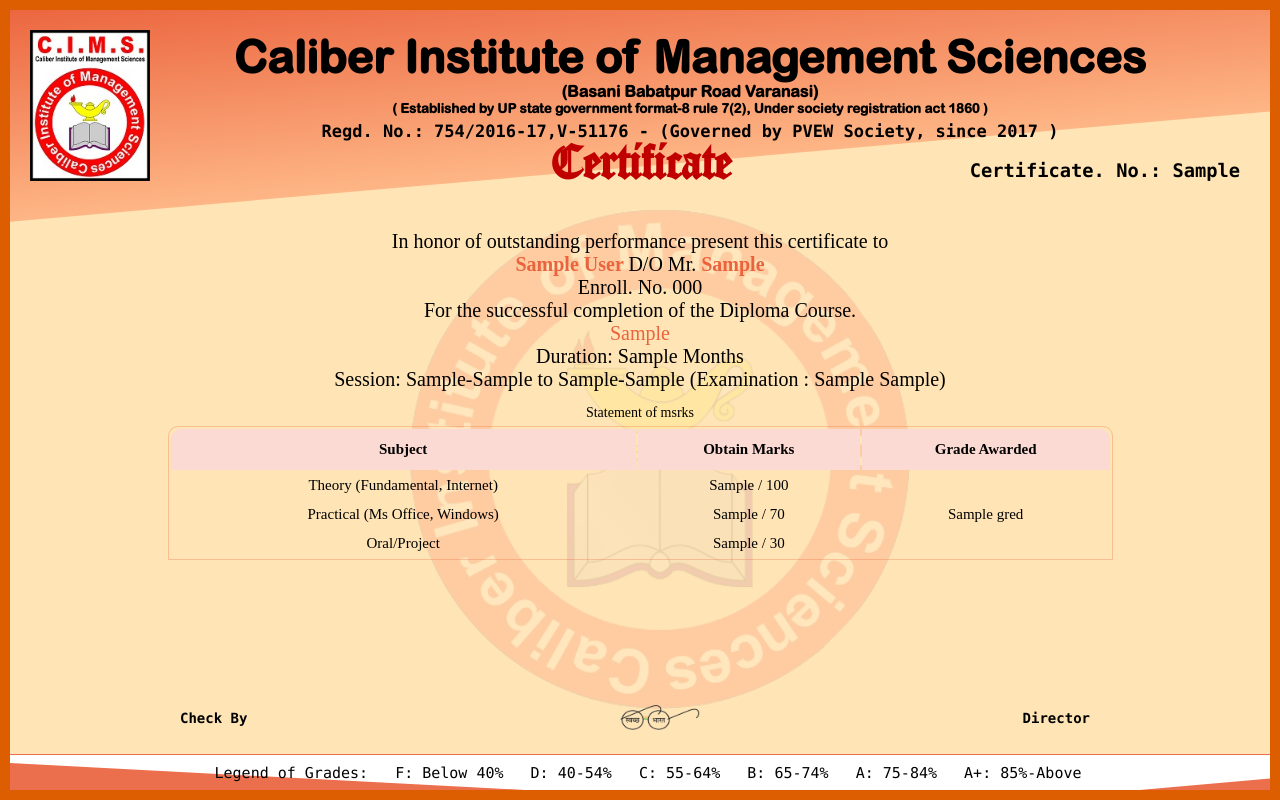
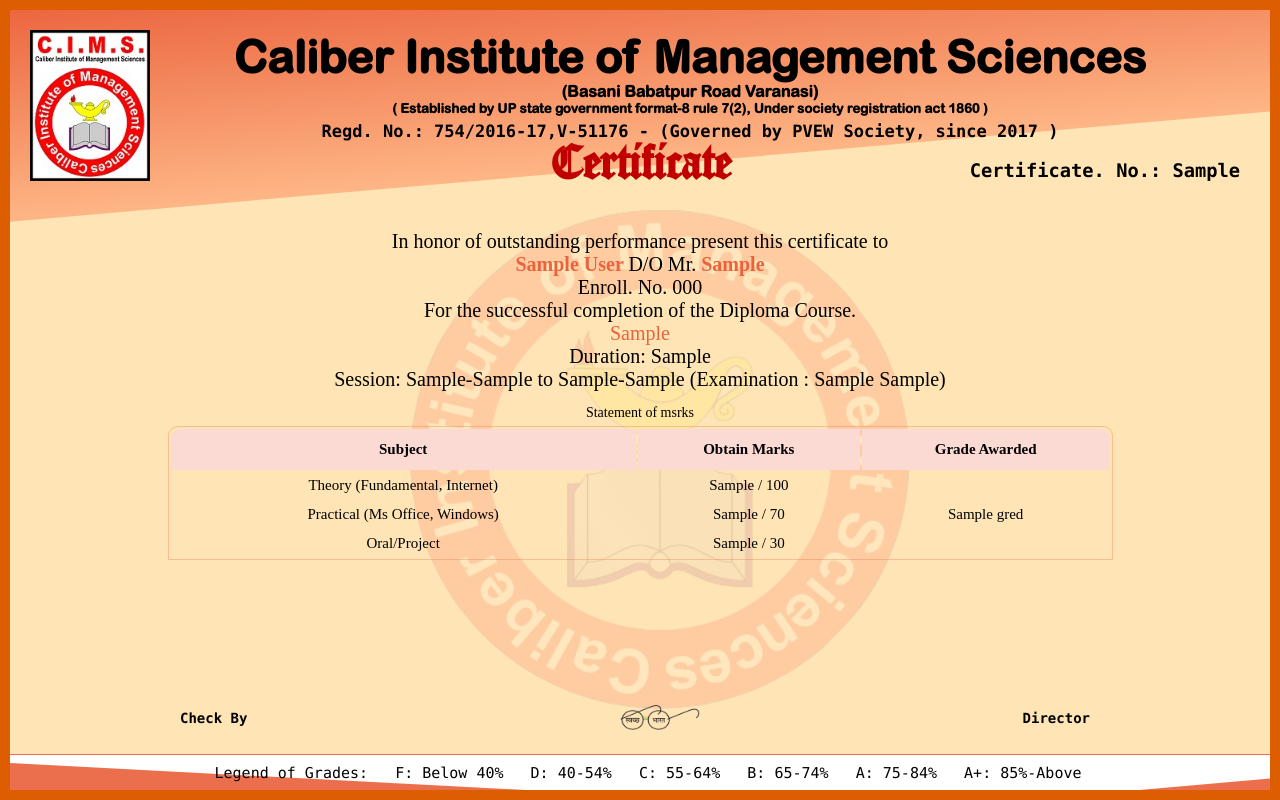
Before and after one commit to Abhay4122/cims, a Django app: template templates/administrator/certificate.html in a window 1280 px wide. Run offline with Django 3.2, Linux system fonts and the light colour scheme; tables that the repository leaves empty hold one stand-in row (values such as "Sample post"); the template is opened without the code that fills it: values that come from a table or form of the project are taken from there, most other values are stand-ins (such as "Sample title", 1, 10 or a date in 2020).

Commit message:
certificate course duretion changed

```diff
--- a/templates/administrator/certificate.html
+++ b/templates/administrator/certificate.html
@@ -316,7 +316,7 @@
                 <span style="color: #EB633D;">
                     {{student.course.course_full_form}}
                 </span> <br>
-                Duration: {{student.course.course_duration}} Months <br>
+                Duration: {{student.course.course_duration}} <br>
                 Session: {{student.reg_mon}}-{{student.reg_year}} to {{student.session_month}}-{{student.session_year}}
                 (Examination : {{student.exam_month}} {{student.exam_year}})
             </div>
```
